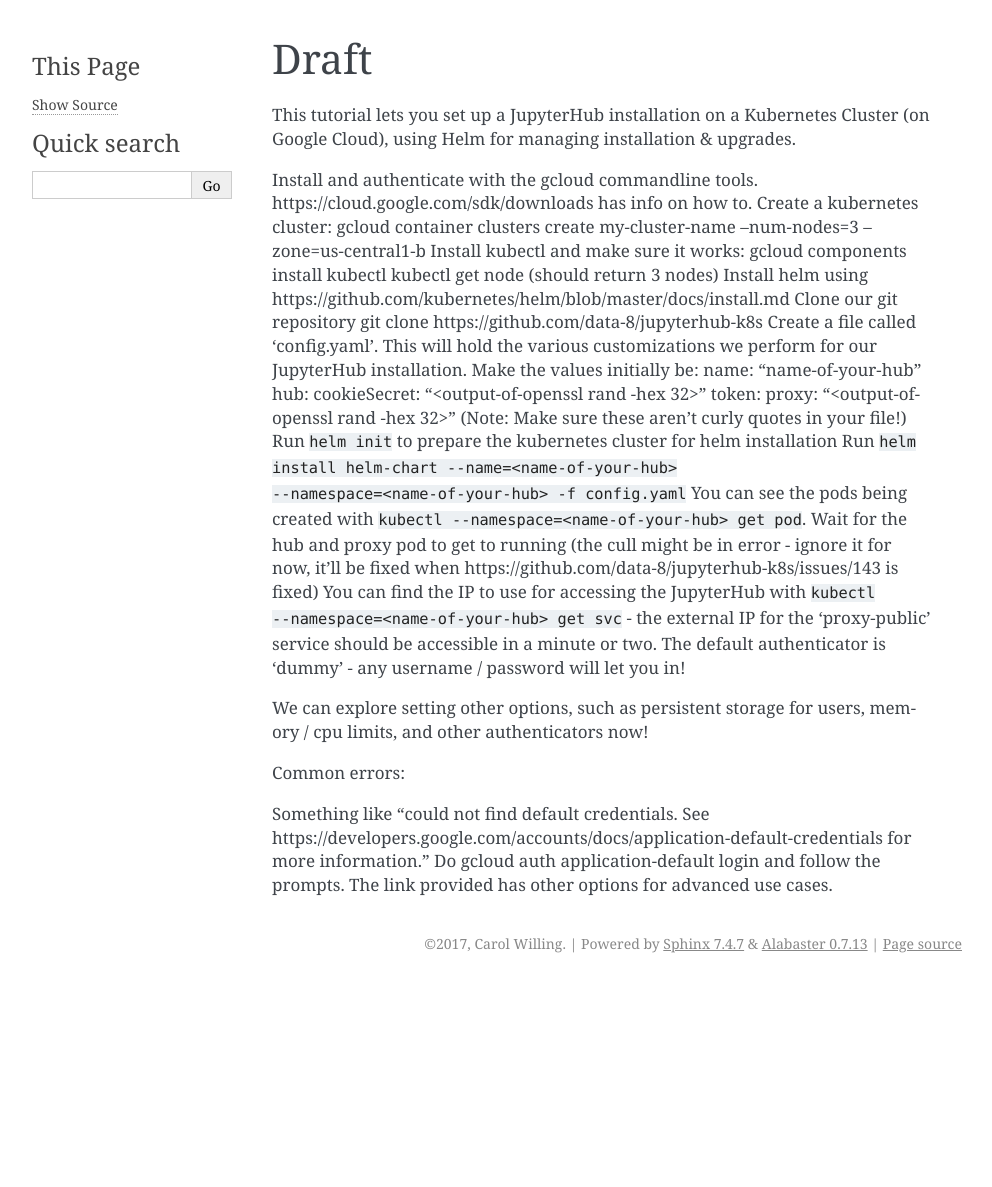
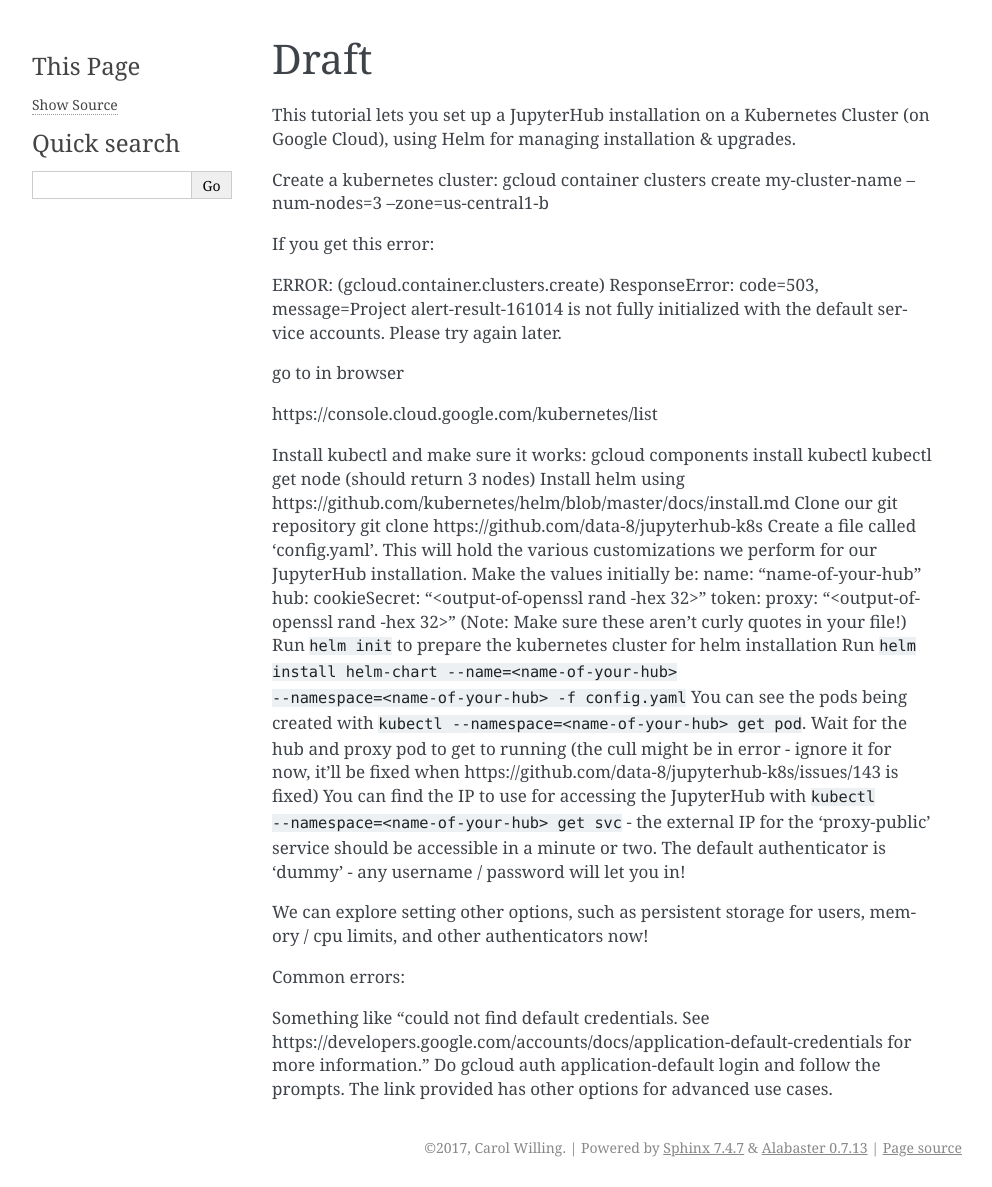
Before and after one commit to jupyterhub/zero-to-jupyterhub-k8s, a Sphinx documentation site: the page built from source/draft.md, in a window 1280 px wide. Shown: the whole page, without its empty margins (148-1140 px from the left). Built offline with Sphinx 7.4.7, drawn with Linux system fonts in a browser that asks for light colours; before the commit the page ends 983 px from its top, so only the background shows below that.

Commit message:
Add google cloud init steps

```diff
--- a/source/draft.md
+++ b/source/draft.md
@@ -2,9 +2,18 @@
 
 This tutorial lets you set up a JupyterHub installation on a Kubernetes Cluster (on Google Cloud), using Helm for managing installation & upgrades.
 
-Install and authenticate with the gcloud commandline tools. https://cloud.google.com/sdk/downloads has info on how to.
 Create a kubernetes cluster:
 gcloud container clusters create my-cluster-name --num-nodes=3 --zone=us-central1-b
+
+If you get this error:
+
+ERROR: (gcloud.container.clusters.create) ResponseError: code=503, message=Project alert-result-161014 is not fully initialized with the default service accounts. Please try again later.
+
+go to in browser
+
+https://console.cloud.google.com/kubernetes/list
+
+
 Install kubectl and make sure it works:
 gcloud components install kubectl
 kubectl get node  (should return 3 nodes)
```
Also changed, not shown: source/googlecloud.md (+14 -1 lines), source/_static/images/authenticate.png (added), source/_static/images/authenticate_success.png (added), source/_static/images/gcloud_cluster_created.png (added), source/_static/images/gcloud_container_clusters_create.png (added), source/_static/images/gcloud_init.png (added), source/_static/images/install_sdk1.png (added), source/_static/images/service_account_compute_engine.png (added).
